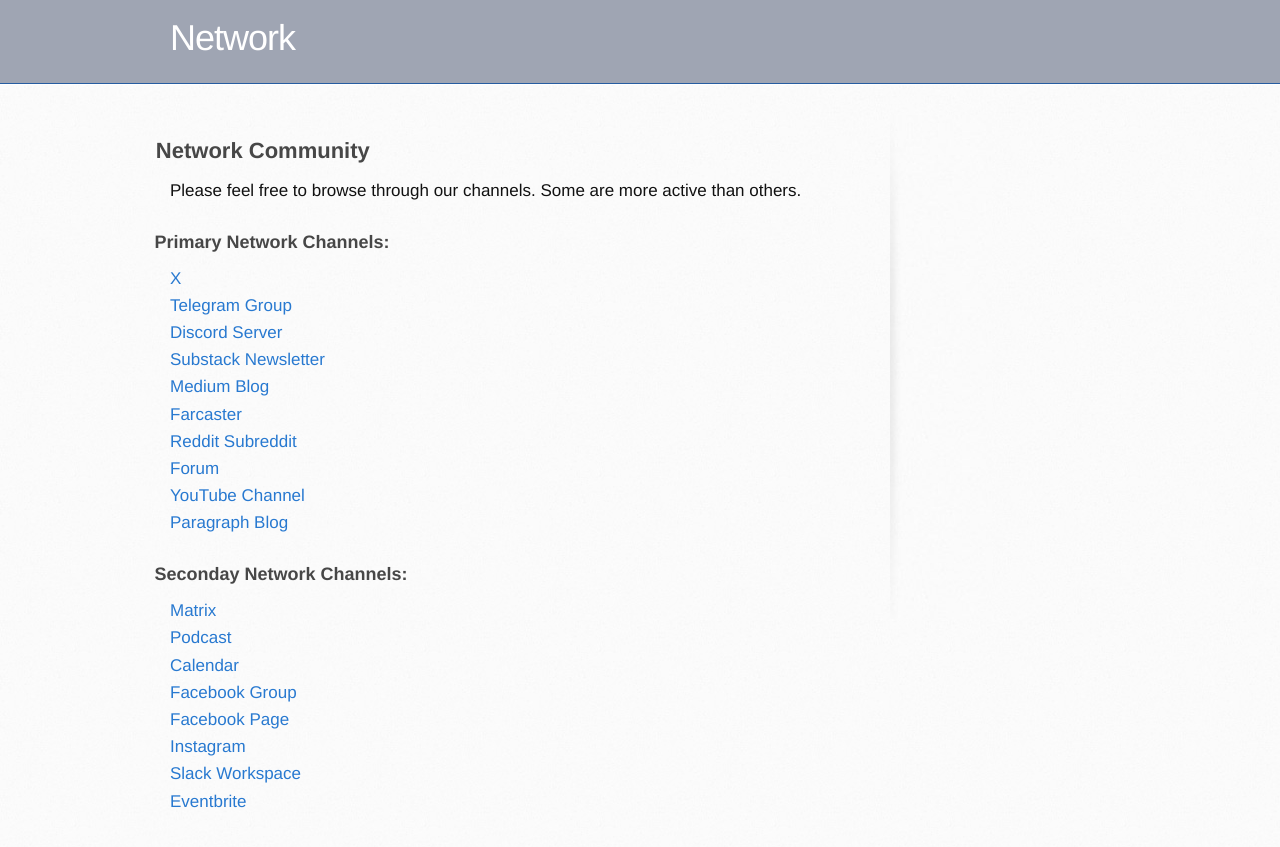
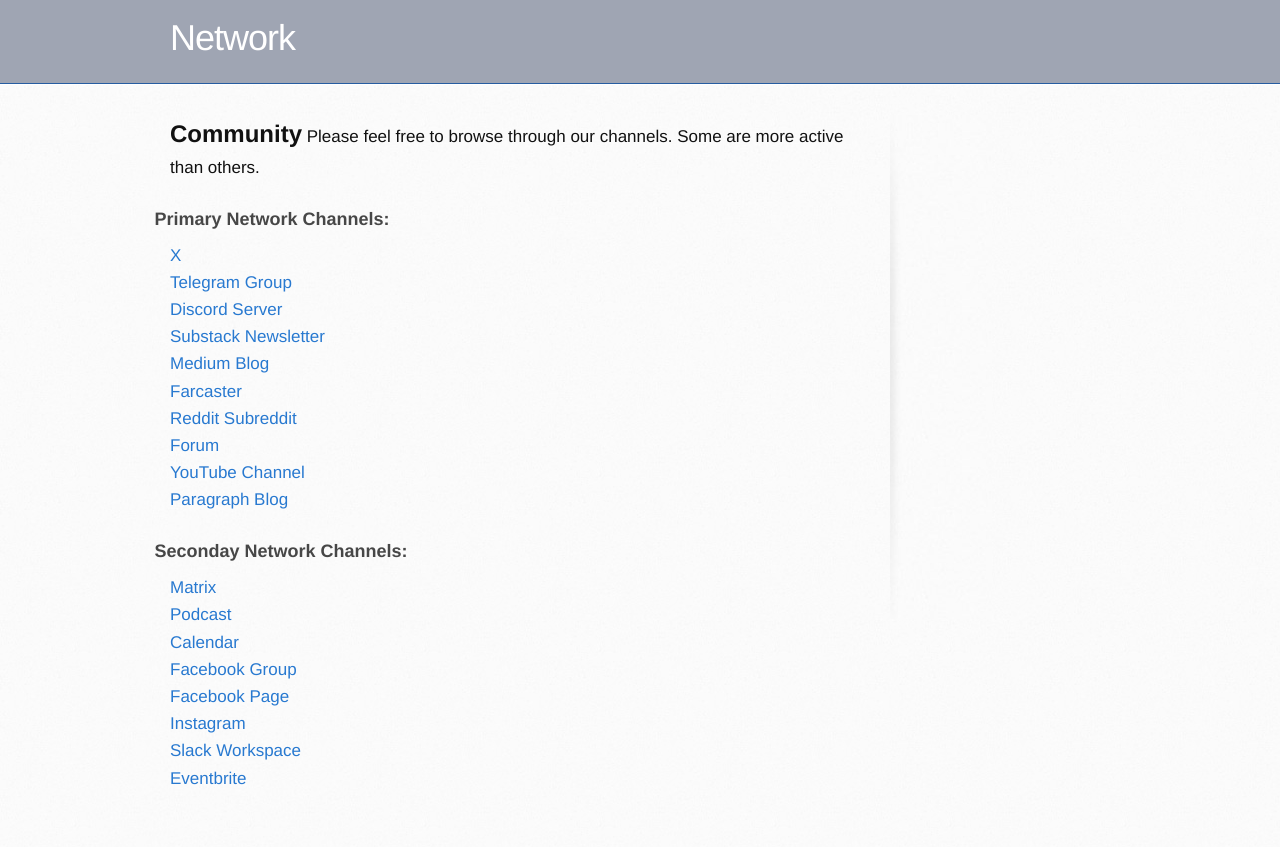
Before and after one commit to networkf/network.github.io, a Jekyll site: the page built from community.md, in a window 1280 px wide. Shown: the top 847 px of the page. Built offline with Jekyll 4.4.1, drawn with Linux system fonts in a browser that asks for light colours; some web fonts are replaced; our own code applies the rules of GitHub Pages for plain Markdown files; the repository's description, which GitHub fills in, is left out.

Commit message:
Update community.md

```diff
--- a/community.md
+++ b/community.md
@@ -5,7 +5,7 @@ layout: default
 <link rel="shortcut icon" type="image/png" href="/favicon.png">
 </head>
 ---
-## Network Community
+<b><font size="5">Community</font></b>
 Please feel free to browse through our channels. Some are more active than others.
 
 ### Primary Network Channels:
```
